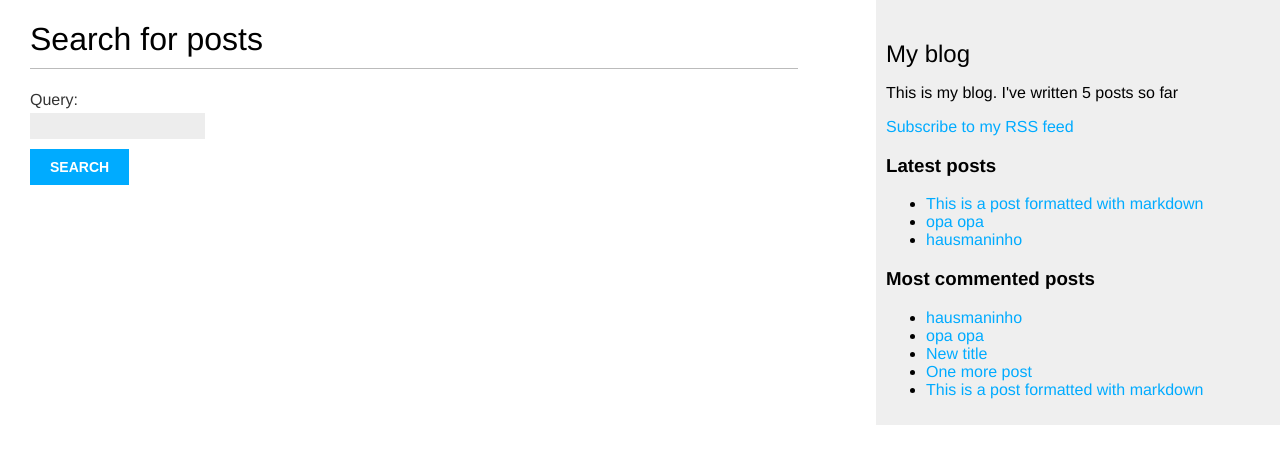
After one commit to natanaellacerda/app-blog, a Django app: page /blog/search/ in a window 1280 px wide. The commit adds this page. Shown: the top 464 px of the page. Run offline with Django 4.2, Linux system fonts and the light colour scheme; data comes from the database, SQL or seed files in the repository; both versions use the stored data as it was after the commit; parts of the project's set-up code (start-up, migrations or seed data) failed here and were passed over.

Commit message:
Django Blog

```diff
--- a/mysite/blog/forms.py
+++ b/mysite/blog/forms.py
@@ -12,3 +12,6 @@ class CommentForm(forms.ModelForm):
     class Meta:
         model = Comment
         fields = ('name', 'email', 'body')
+
+class SearchForm(forms.Form):
+    query = forms.CharField()
--- a/mysite/blog/templates/blog/base.html
+++ b/mysite/blog/templates/blog/base.html
@@ -1,3 +1,4 @@
+{% load blog_tags %}
 {% load static %}
 <!DOCTYPE html>
 <html>
@@ -12,7 +13,21 @@
     </div>
     <div id="sidebar">
         <h2>My blog</h2>
-        <p>This is my blog.</p>
+        <p>This is my blog. I've written {% total_posts %} posts so far</p>
+        <p>
+            <a href="{% url "blog:post_feed" %}">Subscribe to my RSS feed</a>
+        </p>
+        <h3>Latest posts</h3>
+        {% show_latest_posts 3 %}
+        <h3>Most commented posts</h3>
+        {% get_most_commented_posts as most_commented_posts %}
+        <ul>
+            {% for post in most_commented_posts %}
+                <li>
+                    <a href="{{ post.get_absolute_url }}">{{post.title}}</a>
+                </li>
+            {% endfor %}
+        </ul>
     </div>
 </body>
 </html>
--- a/mysite/blog/templates/blog/post/detail.html
+++ b/mysite/blog/templates/blog/post/detail.html
@@ -1,4 +1,5 @@
 {% extends "blog/base.html" %}
+{% load blog_tags %}
 {% block title %} {{ post.title }} {% endblock %}
 
 {% block content %}
@@ -6,7 +7,7 @@
     <p class="date">
         Published {{ post.publish }} by {{ post.author }}
     </p>
-    {{ post.body|linebreaks }}
+    {{ post.body|markdown }}
     <p>
         <a href="{% url 'blog:post_share' post.id %}">
             Share this post
--- /dev/null
+++ b/mysite/blog/templates/blog/post/latest_posts.html
@@ -0,0 +1,9 @@
+
+
+<ul>
+    {% for post in latest_posts %}
+        <li>
+            <a href="{{ post.get_absolute_url }}"> {{ post.title }} </a>
+        </li>
+    {% endfor %}
+</ul>
--- a/mysite/blog/templates/blog/post/list.html
+++ b/mysite/blog/templates/blog/post/list.html
@@ -1,4 +1,5 @@
 {% extends "blog/base.html" %}
+{% load blog_tags %}
 
 {% block title %} My Blog {% endblock %}
 
@@ -25,7 +26,7 @@
         <p class="date">
             Published {{ post.publish }} by {{ post.author }}
         </p>
-        {{ post.body|truncatewords:30|linebreaks }}
+        {{ post.body|markdown|truncatewords:30 }}
     {% endfor %}
     {% include "pagination.html" with page=posts %}
 {% endblock %}
--- /dev/null
+++ b/mysite/blog/templates/blog/post/search.html
@@ -0,0 +1,27 @@
+{% extends "blog/base.html" %}
+{% load blog_tags %}
+
+{% block title %}Search{% endblock %}
+
+{% block content %}
+    {% if query %}
+        <h1>Posts containing "{{ query }}"</h1>
+        <h3>
+            {% with results.count as total_results %}
+                Found {{ total_results }} result{{ total_results|pluralize }}
+            {% endwith %}
+        </h3>
+        {% for post in results %}
+            <h4><a href="{{ post.get_absolute_url }}">{{ post.title }}</a></h4>
+            {{ post.body|markdown|truncatewords_html:5 }}
+        {% empty %}
+        <p>There are no results for your query</p>
+        {% endfor %}
+    {% else %}
+        <h1>Search for posts</h1>
+        <form method="get">
+            {{ form.as_p }}
+            <input type="submit" value="Search">
+        </form>
+    {% endif %}
+{% endblock %}
--- /dev/null
+++ b/mysite/blog/templatetags/blog_tags.py
@@ -0,0 +1,29 @@
+from django import template
+from ..models import Post
+from django.db.models import Count
+from django.utils.safestring import mark_safe
+import markdown
+
+
+register = template.Library()
+
+@register.simple_tag
+def total_posts():
+    return Post.published.count()
+
+
+@register.simple_tag
+def get_most_commented_posts(count=5):
+    return Post.published.annotate(total_comments=Count('comments')).order_by('-total_comments')[:count]
+
+
+
+@register.inclusion_tag('blog/post/latest_posts.html')
+def show_latest_posts(count=5):
+    latest_posts = Post.published.order_by('-publish')[:count]
+    return {'latest_posts': latest_posts}
+
+
+@register.filter(name='markdown')
+def markdown_format(text):
+    return mark_safe(markdown.markdown(text))
--- a/mysite/blog/urls.py
+++ b/mysite/blog/urls.py
@@ -1,5 +1,6 @@
 from django.urls import path
 from . import views
+from .feeds import LatestPostsFeed
 
 app_name = 'blog'
 
@@ -12,4 +13,6 @@ urlpatterns = [
          views.post_detail,
          name='post_detail'),
     path('<int:post_id>/share/', views.post_share, name='post_share'),
+    path('feed/', LatestPostsFeed(), name='post_feed'),
+    path('search/', views.post_search, name='post_search'),
 ]
--- a/mysite/blog/views.py
+++ b/mysite/blog/views.py
@@ -2,10 +2,12 @@ from django.shortcuts import render, get_object_or_404
 from .models import Post, Comment
 from django.core.paginator import Paginator, EmptyPage, PageNotAnInteger
 from django.views.generic import ListView
-from .forms import EmailPostForm, CommentForm
+from .forms import EmailPostForm, CommentForm, SearchForm
 from django.core.mail import send_mail
 from taggit.models import Tag
 from django.db.models import Count
+from django.contrib.postgres.search import SearchVector, SearchQuery, SearchRank
+from django.contrib.postgres.search import TrigramSimilarity
 
 # Create your views here.
 
@@ -107,3 +109,22 @@ def post_share(request, post_id):
     return render(request, 'blog/post/share.html', {'post': post,
                                                     'form': form,
                                                     'sent': sent})
+
+def post_search(request):
+    form = SearchForm()
+    query = None
+    results = []
+    if 'query' in request.GET:
+        form = SearchForm(request.GET)
+        if form.is_valid():
+            query = form.cleaned_data['query']
+            search_vector = SearchVector('title', weight='A') + \
+                            SearchVector('body', weight='B')
+            search_query = SearchQuery(query)
+            results = Post.published.annotate(
+                similarity=TrigramSimilarity('title', query),
+            ).filter(similarity__gt=0.1).order_by('-similarity')
+
+    return render(request,
+                  'blog/post/search.html',
+                  {'form': form, 'query': query, 'results': results})
--- a/mysite/mysite/urls.py
+++ b/mysite/mysite/urls.py
@@ -1,7 +1,15 @@
 from django.contrib import admin
 from django.urls import path, include
+from django.contrib.sitemaps.views import sitemap
+from blog.sitemaps import PostSitemap
+
+sitemaps = {
+    'posts': PostSitemap,
+}
 
 urlpatterns = [
     path('admin/', admin.site.urls),
-    path('blog/', include('blog.urls', namespace='blog'))
+    path('blog/', include('blog.urls', namespace='blog')),
+    path('sitemap.xml/', sitemap, {'sitemaps': sitemaps},
+         name='django.contrib.sitemaps.views.sitemap'),
 ]
```
Also changed, not shown: mysite/blog/feeds.py (added, +19 -0 lines), mysite/blog/sitemaps.py (added, +13 -0 lines), mysite/mysite/settings.py (+9 -2 lines), mysite/blog/templatetags/__init__.py (added), mysite/db.sqlite3, 1 other file.
